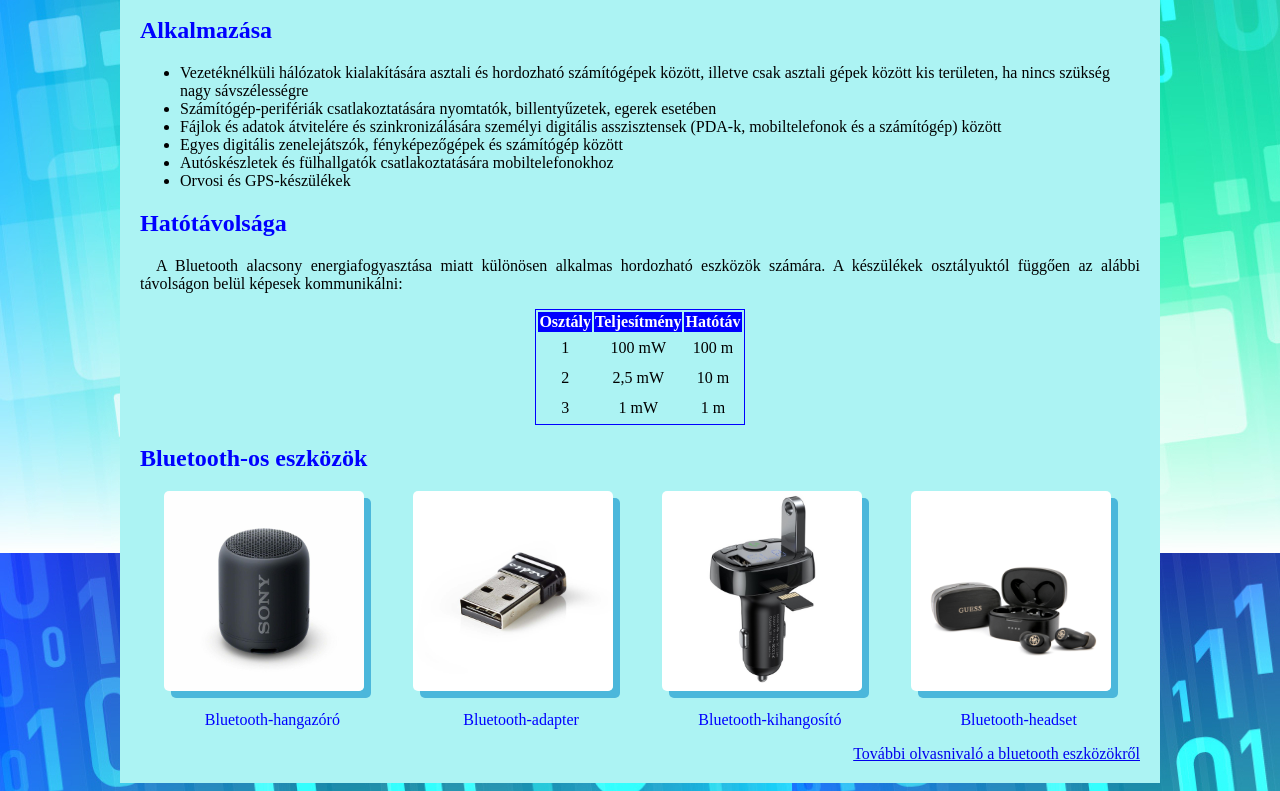
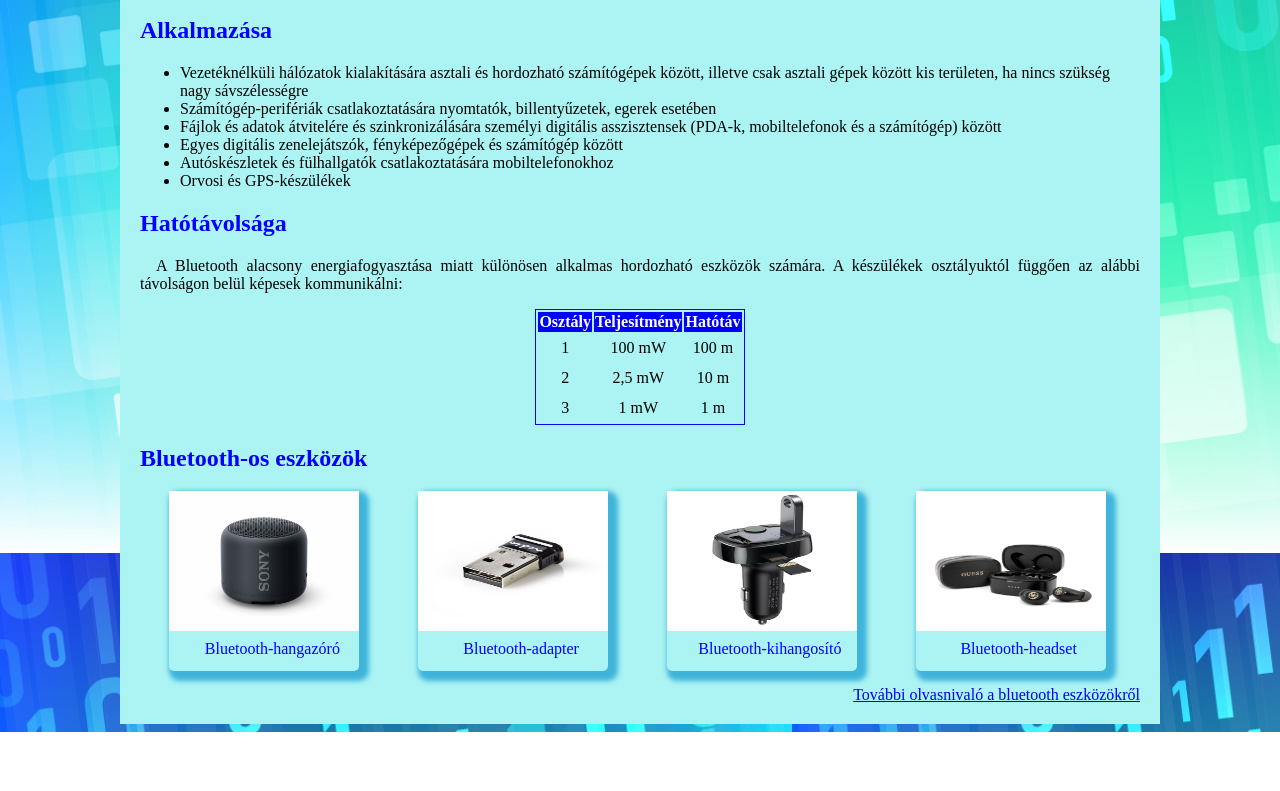
Before and after one commit to gustavkis/Beadando, a plain HTML site: page index.html in a window 1280 px wide. Shown: the part 471-1262 px from the top of the page. After the commit the page ends 1203 px from the top, so only its background shows below. Drawn offline with Linux system fonts and the light colour scheme.

```diff
--- a/index.css
+++ b/index.css
@@ -28,6 +28,7 @@
 h2 {
   color: blue;
 }
+
 .kep-tarolo {
   display: flex;
   flex-direction: row;
@@ -35,9 +36,17 @@
   justify-content: space-around;
   flex-wrap: wrap;
 }
+
+DIV#keret {
+  width: 190px;
+  height: 180px;
+  box-shadow: 5px 5px 5px 5px rgb(63, 180, 219);
+  border-radius: 5px;
+}
 .aláírás {
   color: blue;
   text-align: center;
+  margin-top: 5px;
 }
 table {
   border: 1px solid blue;
@@ -53,10 +62,8 @@
   border-color: white;
 }
 .kep {
-  width: 200px;
-  height: 200px;
-  box-shadow: 7px 7px rgb(75, 183, 219);
-  border-radius: 5px;
+  width: 190px;
+  height: 140px;
 }
 p {
   text-align: justify;
@@ -68,4 +75,5 @@
 }
 footer {
   text-align: right;
+  margin-top: 15px;
 }
```
